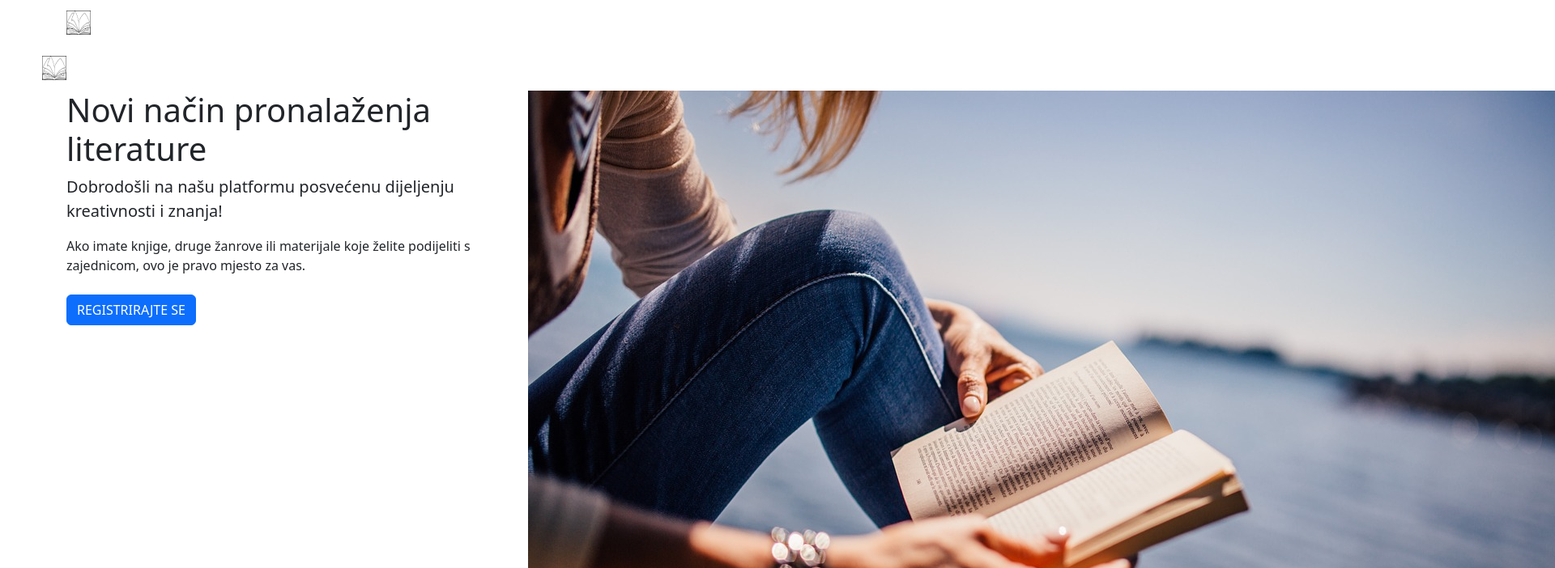
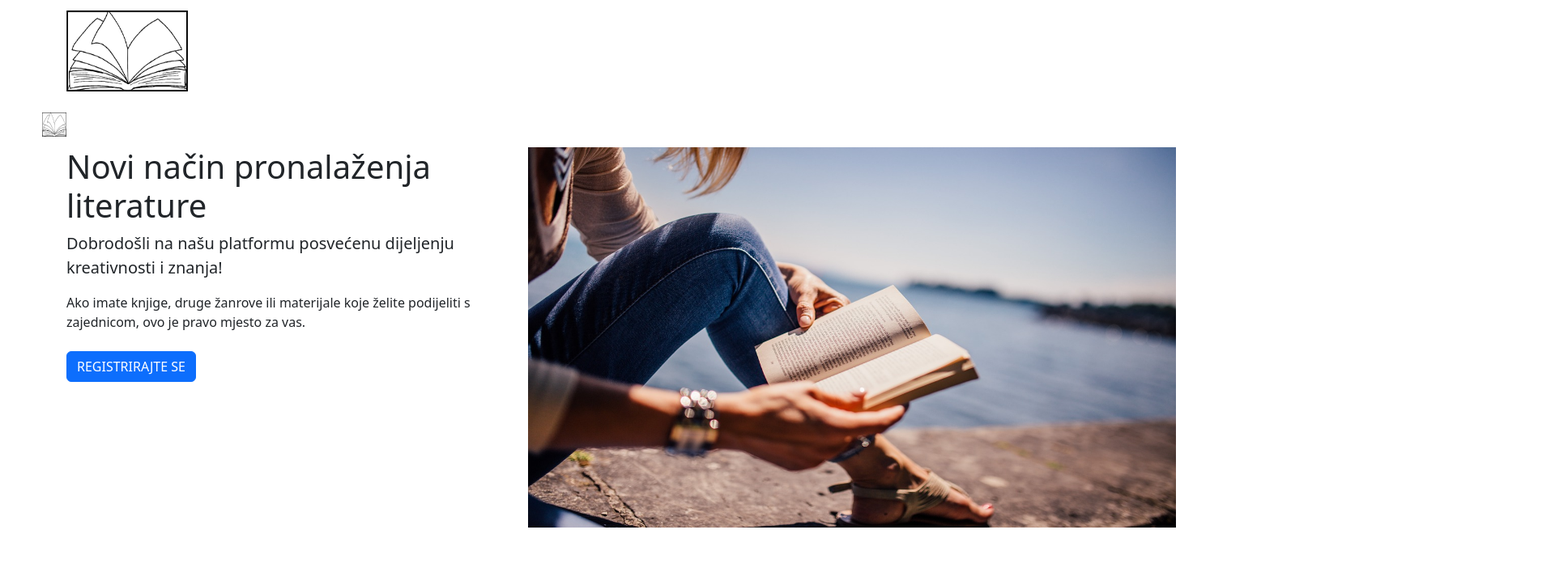
Before and after one commit to LidijaW/BookWorms-frontend, a Vue app: page /home in a window 1280 px wide. Shown: the top 702 px of the page at 81% size, 1920 px wide, since content can reach past the window. Built offline with nearby package versions, Linux system fonts and the light colour scheme.

Commit message:
Uređivanje homeviewa

```diff
--- a/src/components/HeaderComponent.vue
+++ b/src/components/HeaderComponent.vue
@@ -2,7 +2,7 @@
   <nav class="navbar navbar-expand-lg navbar-dark" style="background-color: var(--primary-green);">
     <div class="container">
       <a class="navbar-brand" href="#">
-        <img src="../assets/logo1.png" alt="BookWorms" width="30" height="30" class="d-inline-block align-top">
+        <img :src="logoSrc" alt="BookWorms" width="150" height="100" class="d-inline-block align-top">
         BookWorms
       </a>
       <button class="btn btn-outline-light ml-auto">PRIJAVITE SE</button>
@@ -11,7 +11,12 @@
 </template>
 <script>
 export default {
-  name: 'HeaderComponent'
+  name: 'HeaderComponent',
+  data() {
+    return {
+      logoSrc: require('@/assets/logo1.png') // Ovdje koristite require za slike
+    }
+  }
 }
 </script>
 
--- a/src/components/HeroComponent.vue
+++ b/src/components/HeroComponent.vue
@@ -11,7 +11,7 @@
             </p>
           </div>
           <div class="col-md-6">
-            <img :src="require('@/assets/home-slika1.png')" alt="Description">
+            <img :src="require('@/assets/home-slika1.png')" alt="Description" width="800" height="470">
           </div>
         </div>
       </div>
--- a/src/views/HomeView.vue
+++ b/src/views/HomeView.vue
@@ -4,7 +4,7 @@
     <nav class="navbar navbar-expand-lg navbar-dark" style="background-color: var(--primary-green);">
       <div class="container">
         <a class="navbar-brand" href="#">
-          <img src="../assets/logo1.png" alt="BookWorms" width="30" height="30" class="d-inline-block align-top">
+          <img :src="logoSrc" alt="BookWorms" width="30" height="30" class="d-inline-block align-top">
           BookWorms
         </a>
         <button class="btn btn-outline-light ml-auto">PRIJAVITE SE</button>
@@ -18,16 +18,18 @@
     <FeatureSection
       title="Oprez na komunikaciju"
       description="Preporuča se roditeljima da komuniciraju umjesto njihove djece. Razgovarajte o važnosti poštovanja online pravila, sigurnosti i zaštite privatnosti. Edukacija o odgovornom ponašanju na internetu ključna je kako bi se djeca zaštitila od potencijalnih rizika."
-      imageSrc="@/assets/home-slika2.png"
+      :imageSrc="firstFeatureImage"
       imageAlt="Dijete s laptopom"
+
     />
 
     <!-- Second Feature Section -->
     <FeatureSection
       title="Studenti i njihove skripte su dobrodošle!"
       description="Svaka skripta nosi sa sobom jedinstvenu priču, ideje i perspektive studenata koji su uložili napor kako bi razumjeli gradivo i izrazili uložito razumijevanje. Na našoj platformi studenti mogu bezbrižno razmjenjivati svoje radove za učenje."
-      imageSrc="@/assets/home-slika3.png"
+      :imageSrc="secondFeatureImage"
       imageAlt="Studenti rade zajedno"
+
     />
 
     <!-- User Post Section -->
@@ -48,12 +50,24 @@ import HeroComponent from '../components/HeroComponent.vue'
 import FeatureSection from '../components/FeatureSection.vue'
 import UserPost from '../components/UserPost.vue'
 
+// Import slika
+import firstFeatureImage from '@/assets/home-slika2.png';
+import secondFeatureImage from '@/assets/home-slika3.png';
+import logoSrc from '@/assets/logo1.png';
+
 export default {
   name: 'HomeView',
   components: {
     HeroComponent,
     FeatureSection,
     UserPost
+  },
+  data() {
+    return {
+      firstFeatureImage,
+      secondFeatureImage,
+      logoSrc
+    }
   }
 }
 </script>
```
